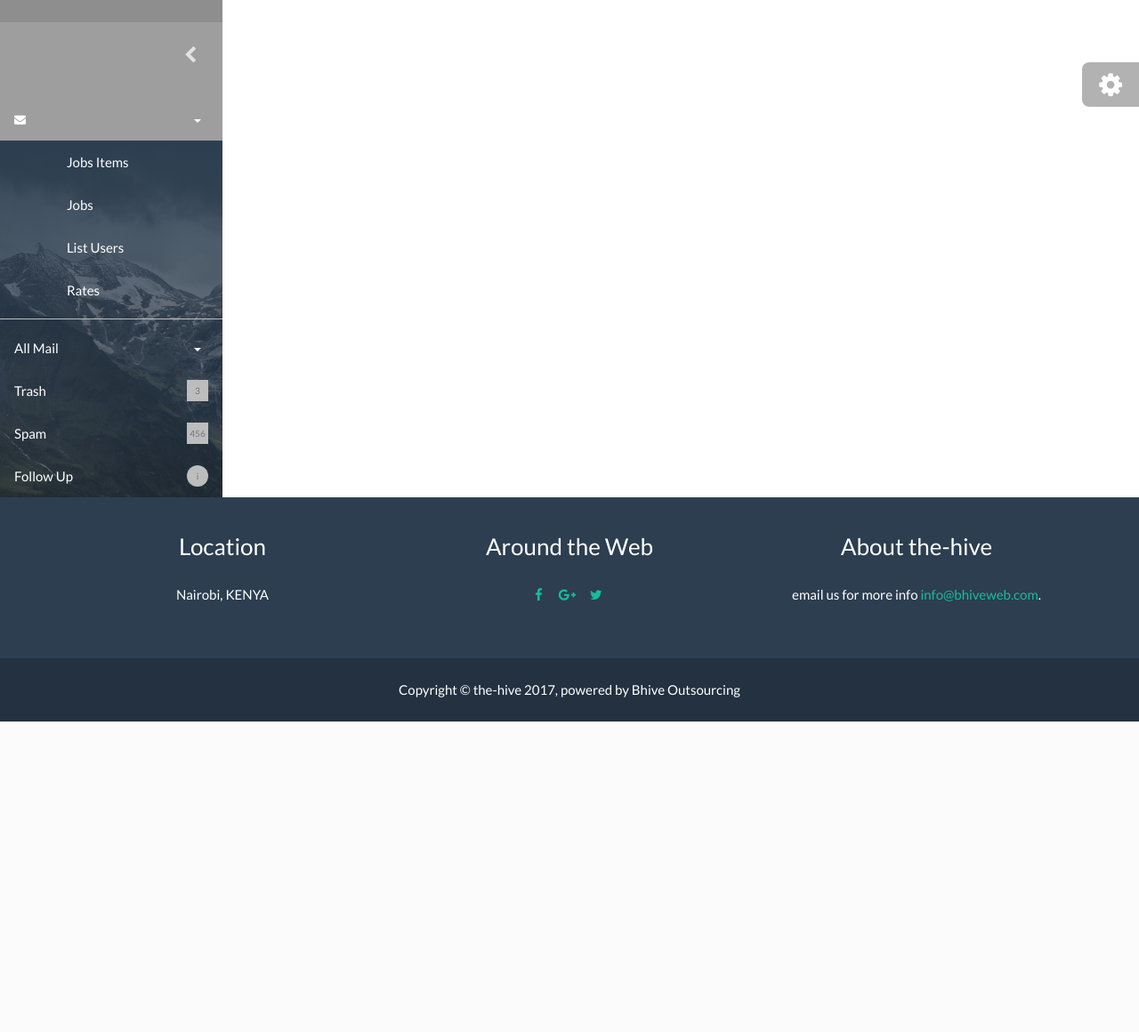
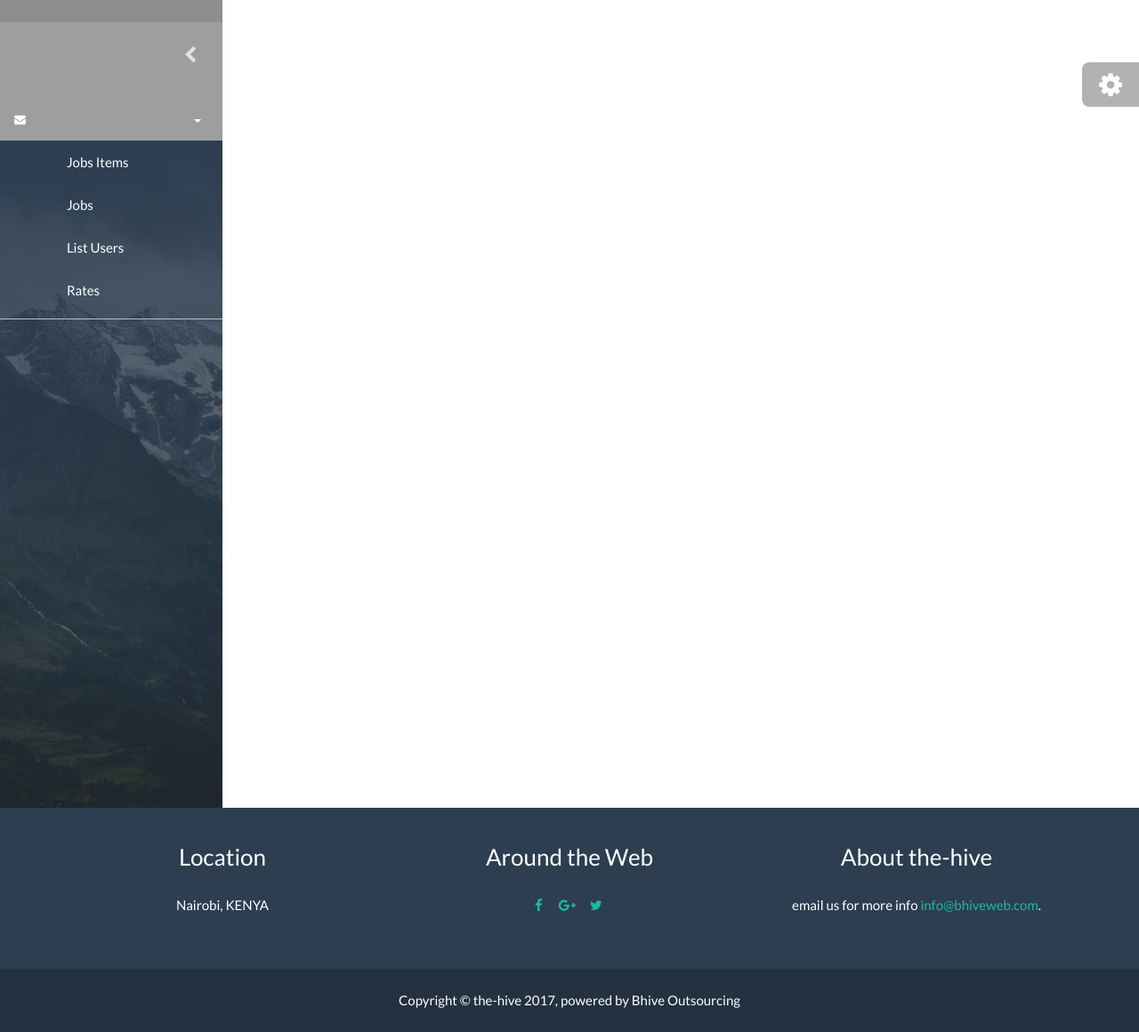
Before and after one commit to eugene-liyai/the_hive, a Python web app: template the_hive/templates/dashboard.html in a window 1280 px wide. Shown: the part 60-1220 px from the top of the page at 89% size. Before the commit the page ends 871 px from the top, so only its background shows below. Run offline with Jinja, Linux system fonts and the light colour scheme; the template is opened without the code that fills it, so the values that code supplies are empty; grey boxes are pictures that could not be loaded.

Commit message:
[Feature] style side nav height

```diff
--- a/the_hive/static/css/sidenav.css
+++ b/the_hive/static/css/sidenav.css
@@ -260,6 +260,7 @@
 .sidebar .sidebar-nav {
   margin: 0;
   padding: 0;
+  height: 750px;
 }
 
 .sidebar-nav {
--- a/the_hive/templates/dashboard.html
+++ b/the_hive/templates/dashboard.html
@@ -88,44 +88,7 @@
                 </a>
             </li>
             <li class="divider"></li>
-            <li class="dropdown">
-                <a class="ripple-effect dropdown-toggle" href="#" data-toggle="dropdown">
-                    All Mail
-                    <b class="caret"></b>
-                </a>
-                <ul class="dropdown-menu">
-                    <li>
-                        <a href="#" tabindex="-1">
-                            Social
-                            <span class="sidebar-badge">12</span>
-                        </a>
-                    </li>
-                    <li>
-                        <a href="#" tabindex="-1">
-                            Promo
-                            <span class="sidebar-badge">0</span>
-                        </a>
-                    </li>
-                </ul>
-            </li>
-            <li>
-                <a href="#">
-                    Trash
-                    <span class="sidebar-badge">3</span>
-                </a>
-            </li>
-            <li>
-                <a href="#">
-                    Spam
-                    <span class="sidebar-badge">456</span>
-                </a>
-            </li>
-            <li>
-                <a href="#">
-                    Follow Up
-                    <span class="sidebar-badge badge-circle">i</span>
-                </a>
-            </li>
+
         </ul>
     </aside>
 
--- a/the_hive/templates/userJobs.html
+++ b/the_hive/templates/userJobs.html
@@ -60,9 +60,9 @@
                       <p class="description">This is a dummy text to describe how the file is expected to display the description</p>
                       <p><i class="fa fa-clock-o"></i> Duration <span>15 min</span></p>
                       <p><i class="fa fa-quote-left"></i> Verbatim <span class="label label-success">True</span></p>
-                      <p><i class="fa fa-minus-circle"></i> Timestamp <span class="label label-warning">False</span></p>
+                      <p><i class="fa fa-history"></i> Timestamp <span class="label label-warning">False</span></p>
                       <p><i class="fa fa-calendar"></i> Date uploaded <span>4 hrs ago</span></p>
-                      <p><i class="fa fa-money"></i> Paid <span class="label label-default"><i class="fa-times-circle-o text-warning"></i></span></p>
+                      <p><i class="fa fa-money"></i> Paid <span><i class="fa fa-times-circle-o text-warning"></i></span></p>
                       <p><i class="fa fa-calendar-check-o"></i> Completed <span>1 min ago</span></p>
                       <p><i class="fa fa-user"></i> Assigned to <span>John Doe</span></p>
                   </div>
```
